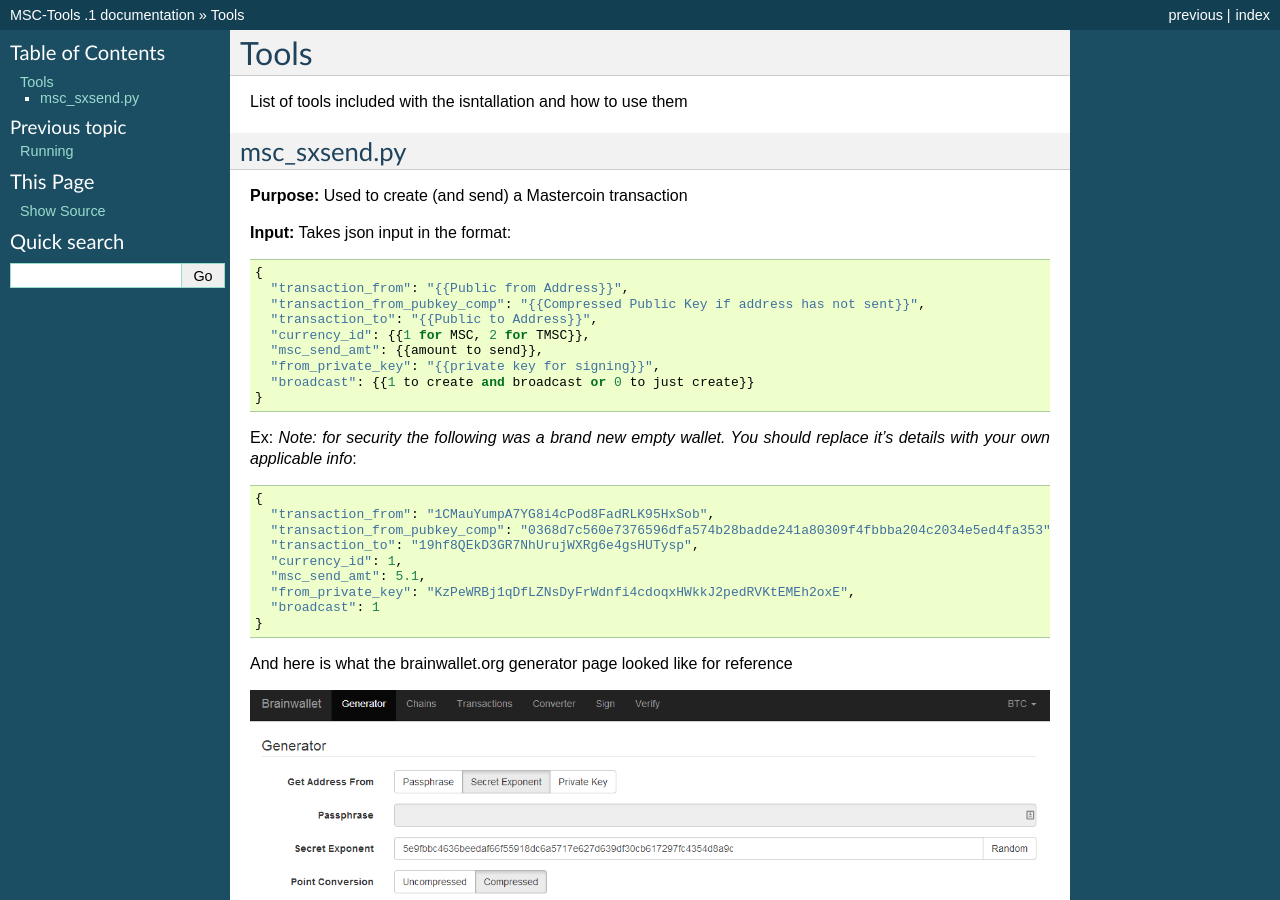
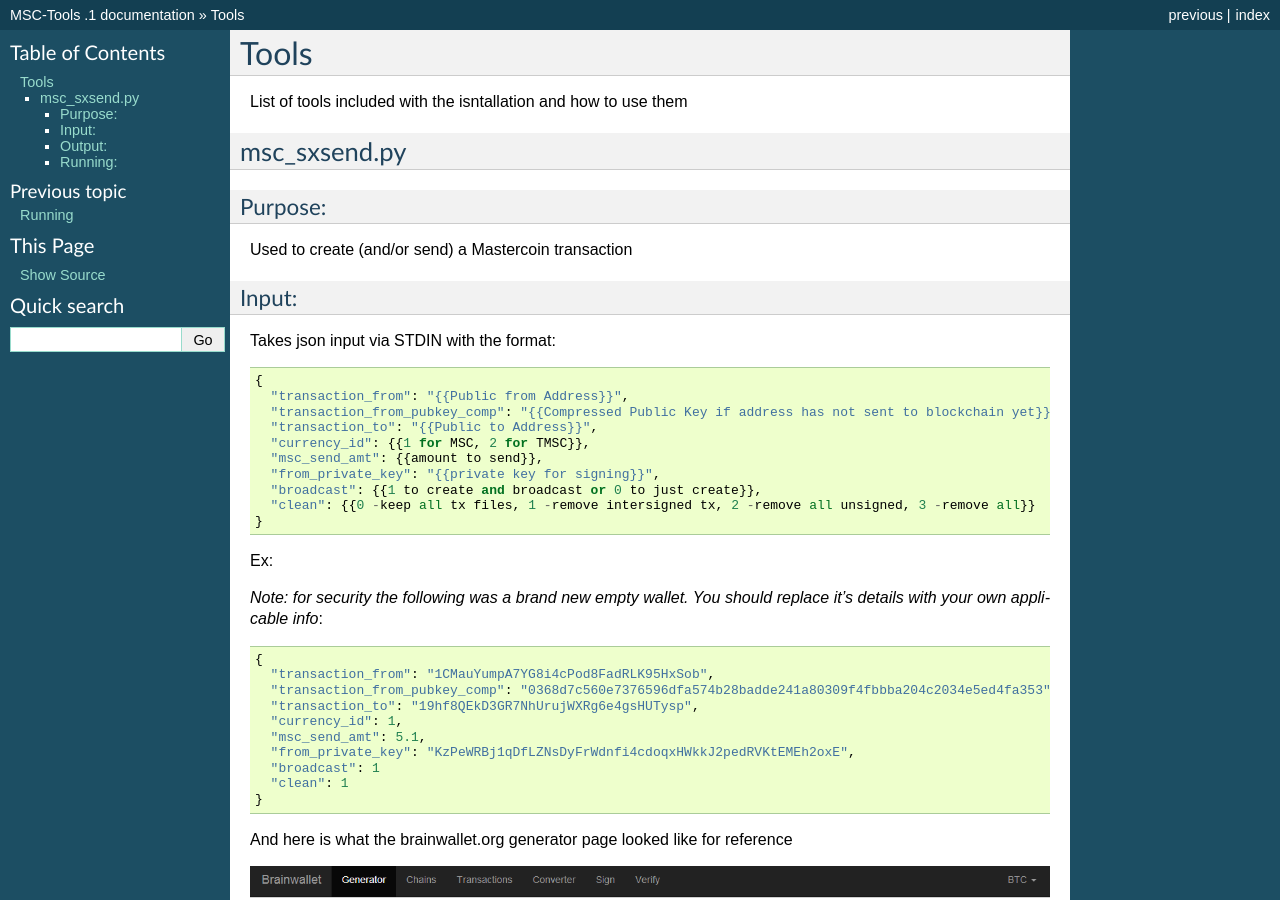
Before and after one commit to mastercoin-MSC/install-msc, a Sphinx documentation site: the page built from docs/pages/tools.rst, in a window 1280 px wide and 900 px high. Built offline with Sphinx 7.4.7, drawn with Linux system fonts in a browser that asks for light colours; formulas are drawn with MathJax 3; some of the changed text lies outside the part shown.

Commit message:
updated tools

```diff
--- a/docs/pages/tools.rst
+++ b/docs/pages/tools.rst
@@ -7,21 +7,27 @@ List of tools included with the isntallation and how to use them
 msc_sxsend.py
 -------------
 
-**Purpose:** Used to create (and send) a Mastercoin transaction
+Purpose:
+^^^^^^^^
+Used to create (and/or send) a Mastercoin transaction
 
-**Input:** Takes json input in the format::
+Input:
+^^^^^^
+Takes json input via STDIN with the format::
 
 	{
 	  "transaction_from": "{{Public from Address}}",
-	  "transaction_from_pubkey_comp": "{{Compressed Public Key if address has not sent}}",
+	  "transaction_from_pubkey_comp": "{{Compressed Public Key if address has not sent to blockchain yet}}",
 	  "transaction_to": "{{Public to Address}}",
 	  "currency_id": {{1 for MSC, 2 for TMSC}},
 	  "msc_send_amt": {{amount to send}},
 	  "from_private_key": "{{private key for signing}}",
-	  "broadcast": {{1 to create and broadcast or 0 to just create}}
+	  "broadcast": {{1 to create and broadcast or 0 to just create}},
+          "clean": {{0 -keep all tx files, 1 -remove intersigned tx, 2 -remove all unsigned, 3 -remove all}}
 	}
 
 Ex:
+
 *Note: for security the following was a brand new empty wallet. You should replace it's details with your own applicable info*::
 
 	{
@@ -32,6 +38,7 @@ Ex:
 	  "msc_send_amt": 5.1,
 	  "from_private_key": "KzPeWRBj1qDfLZNsDyFrWdnfi4cdoqxHWkkJ2pedRVKtEMEh2oxE",
 	  "broadcast": 1
+          "clean": 1
 	}
 
 And here is what the brainwallet.org generator page looked like for reference
@@ -57,9 +66,9 @@ Successful run will return json that contains::
    "st_file": "location/name of the signed tx file"
  }
 
-**Running:**
-
-Standalone running/testing can be done by creating a json file (see example_send.json for structure)
+Running:
+^^^^^^^^
+Standalone running/testing can be done by creating a json file (see input details or example_send.json for structure)
 You can execute/run the program with::
 
  cat your_file.json | python msc_sxsend.py
```
Also changed, not shown: other parts of docs/pages/tools.rst (+3 -1 lines).
